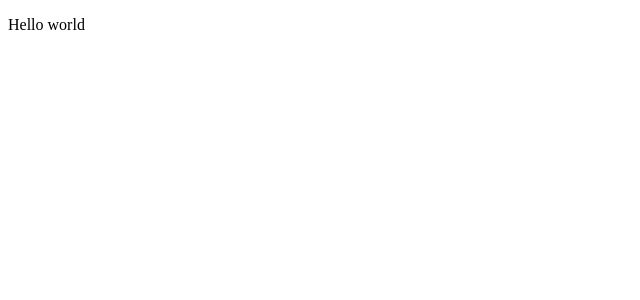
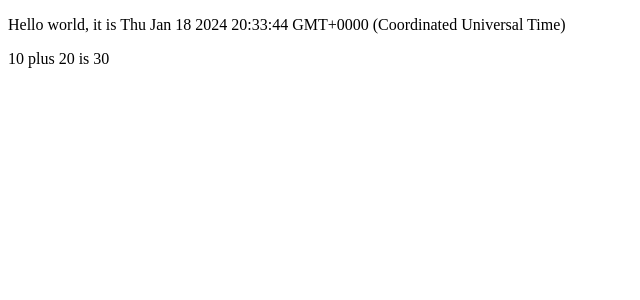
Before and after one commit to fadrian06-practices/part1, a React (Create React App) app: page / in a window 1280 px wide. Shown: the top 300 px of the page, without its empty margins (0-640 px from the left). Built offline with nearby package versions, Linux system fonts and the light colour scheme.

Commit message:
Component

```diff
--- a/src/App.jsx
+++ b/src/App.jsx
@@ -1,7 +1,16 @@
 const App = () => {
+  const now = new Date()
+  const a = 10
+  const b = 20
+
+  console.log(now, a + b)
+
   return (
     <div>
-      <p>Hello world</p>
+      <p>Hello world, it is {now.toString()}</p>
+      <p>
+        {a} plus {b} is {a + b}
+      </p>
     </div>
   )
 }
```
